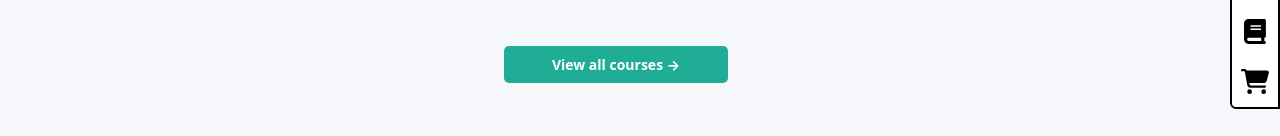
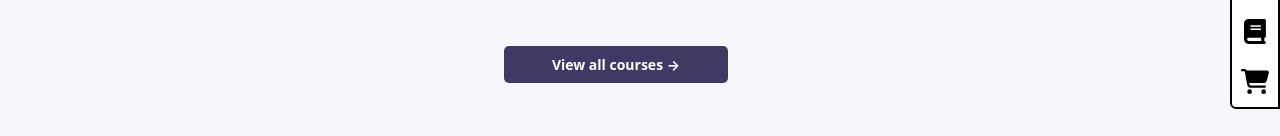
Before and after one commit to GencoMattia/proj-html-vuejs, a Vue app: page / in a window 1280 px wide. In both pictures the pointer is over the button 615 px from the left and 1738 px from the top of the page. Shown: the part 1674-1810 px from the top of the page. Built offline with nearby package versions, Linux system fonts and the light colour scheme.

Commit message:
added hover to mainfeatured to button

```diff
--- a/src/components/MainFeatured.vue
+++ b/src/components/MainFeatured.vue
@@ -160,6 +160,12 @@ div.study>span{
 
 button{
     @include button-style();
+
+    transition: all .3s ease;
+
+    &:hover {
+        background-color: #3f3a64;
+    }
 }
 
 </style>
```
